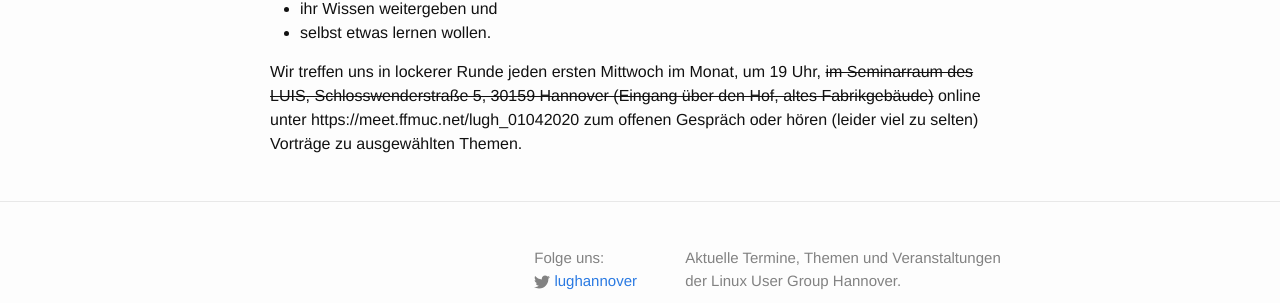
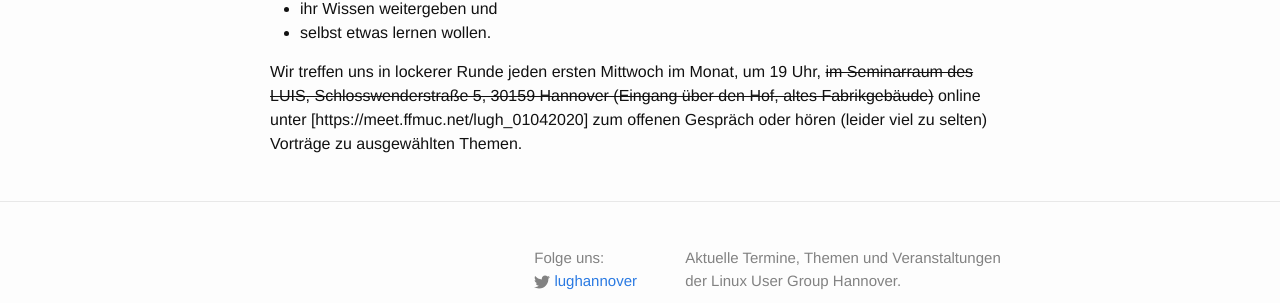
Before and after one commit to lughannover/lughannover.github.io, a Jekyll site: the page built from index.md, in a window 1280 px wide. Shown: the part 400-703 px from the top of the page. Built offline with Jekyll 4.4.1, drawn with Linux system fonts in a browser that asks for light colours.

```diff
--- a/index.md
+++ b/index.md
@@ -20,5 +20,5 @@ Wir sind eine offene Gruppe und bei uns sind alle willkommen, die
 
 Wir treffen uns in lockerer Runde jeden ersten Mittwoch im Monat, um 19 Uhr, ~~im
 Seminarraum des LUIS, Schlosswenderstraße 5, 30159 Hannover (Eingang über den
-Hof, altes Fabrikgebäude)~~ online unter https://meet.ffmuc.net/lugh_01042020 zum
+Hof, altes Fabrikgebäude)~~ online unter [https://meet.ffmuc.net/lugh_01042020] zum
 offenen Gespräch oder hören (leider viel zu selten) Vorträge zu ausgewählten Themen.
```
